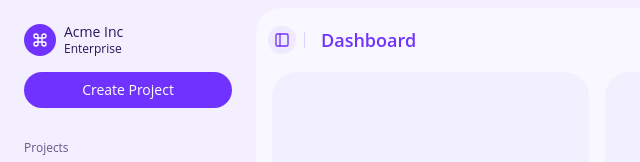
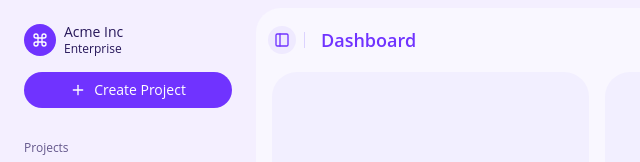
Before and after one commit to JaznanOfficial/freedom-build, a Next.js app: page /dashboard in a window 1280 px wide. Shown: the top 162 px of the page, without its empty margins (0-640 px from the left). Built offline with nearby package versions, Linux system fonts and the light colour scheme.

Commit message:
feat: create project dialogue add

```diff
--- a/src/components/app-sidebar.jsx
+++ b/src/components/app-sidebar.jsx
@@ -9,12 +9,23 @@ import {
   PieChart as PieChartIcon,
   Send,
   Coins,
+  Plus,
 } from "lucide-react"
 
 import { NavProjects } from "@/components/nav-projects"
 import { NavSecondary } from "@/components/nav-secondary"
 import { NavUser } from "@/components/nav-user"
 import { Button } from "@/components/ui/button"
+import {
+  Dialog,
+  DialogContent,
+  DialogDescription,
+  DialogHeader,
+  DialogTitle,
+  DialogTrigger,
+  DialogFooter,
+} from "@/components/ui/dialog"
+import { Input } from "@/components/ui/input"
 import {
   Sidebar,
   SidebarContent,
@@ -92,9 +103,33 @@ export function AppSidebar({
       </SidebarHeader>
       <SidebarContent>
         <div className="px-4 pb-2">
-          <Button asChild className="w-full">
-            <Link href="/projects/create">Create Project</Link>
-          </Button>
+          <Dialog>
+            <DialogTrigger asChild>
+              <Button className="w-full" variant="default">
+                <Plus className="size-4" />
+                <span>Create Project</span>
+              </Button>
+            </DialogTrigger>
+            <DialogContent>
+              <DialogHeader>
+                <DialogTitle>Create a new project</DialogTitle>
+                <DialogDescription>
+                  Name your project to get started with a fresh workspace.
+                </DialogDescription>
+              </DialogHeader>
+              <div className="space-y-2">
+                <label className="text-sm font-medium" htmlFor="project-name">
+                  Project name
+                </label>
+                <Input id="project-name" placeholder="Enter project name" />
+              </div>
+              <DialogFooter>
+                <Button asChild>
+                  <Link href="/projects/new">Create &amp; Go to the project</Link>
+                </Button>
+              </DialogFooter>
+            </DialogContent>
+          </Dialog>
         </div>
         <NavProjects projects={data.projects} />
         <NavSecondary items={data.navSecondary} className="mt-auto" />
```
